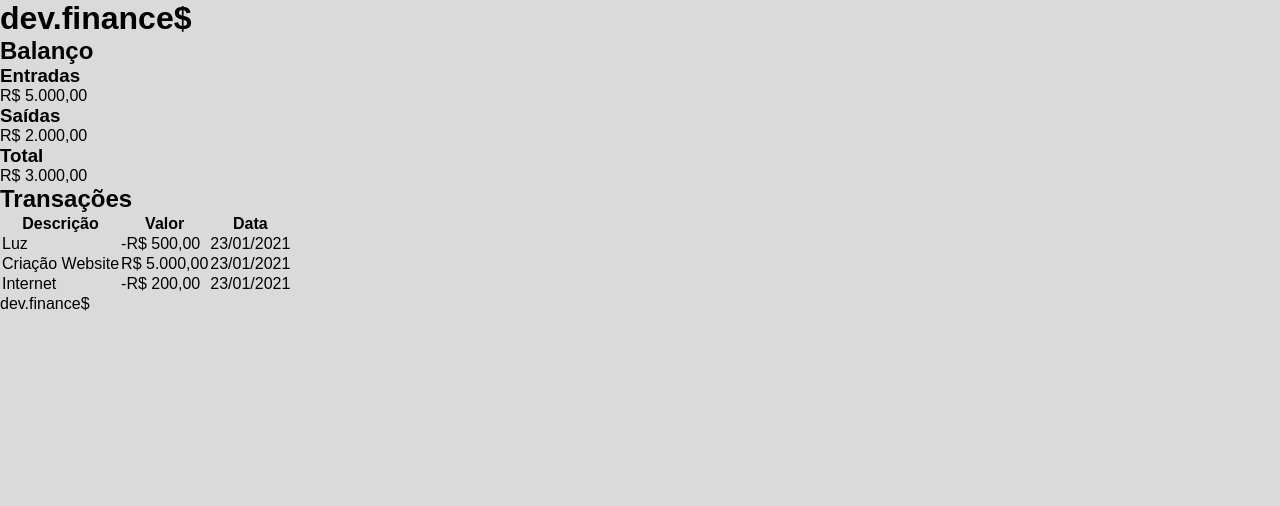
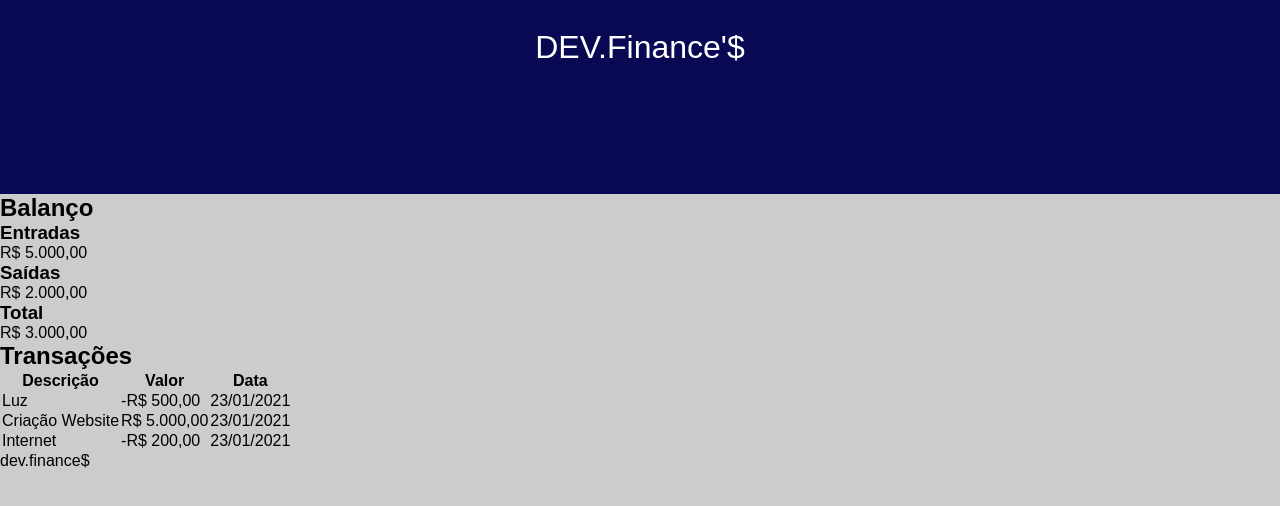
Before and after one commit to Luizgoulart7/MaratonaDiscovery, a plain HTML site: page index.html in a window 1280 px wide. Drawn offline with Linux system fonts and the light colour scheme.

Commit message:
:up: correção de bug

```diff
--- a/index.html
+++ b/index.html
@@ -12,7 +12,7 @@
         </head> <body>
 
     <header>
-        <h1 id="logo">dev.finance$</h1>
+        <h1 id="logo">DEV.Finance'$</h1>
     </header>
 
     <main>
--- a/styles.css
+++ b/styles.css
@@ -5,6 +5,18 @@
 }
 
 body {
-    background: #dadada;
-    font-family: Arial, Helvetica, sans-serif
+    background: rgb(204, 204, 204);
+    font-family: Arial, Helvetica, sans-serif;
 }
+
+header {
+    background: rgb(9, 9, 83);
+    padding: 1.8rem 0 8rem;
+    text-align: center;
+
+}
+
+header h1 {
+    color: #fff;
+    font-weight: 500;
+}
```
